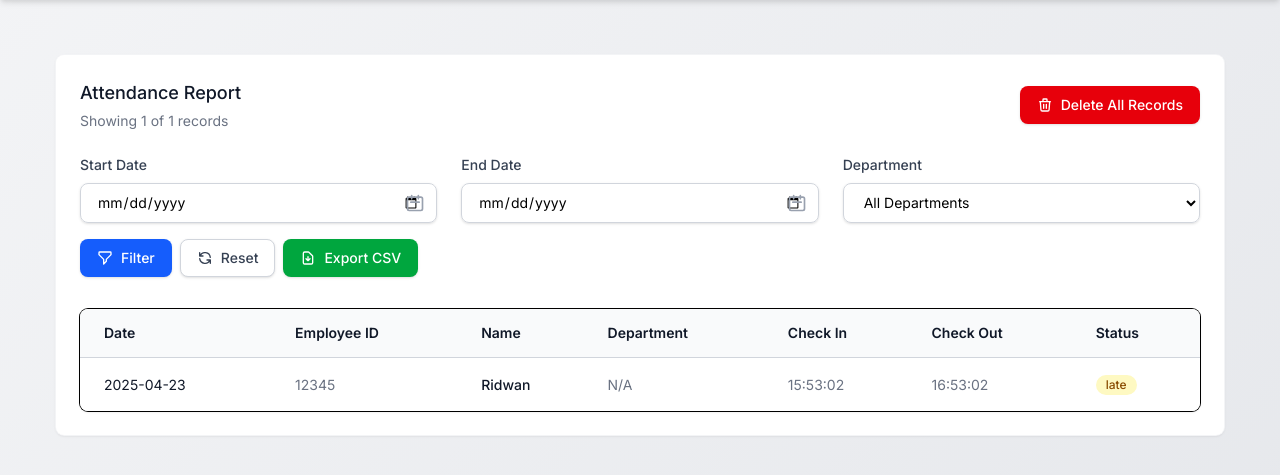
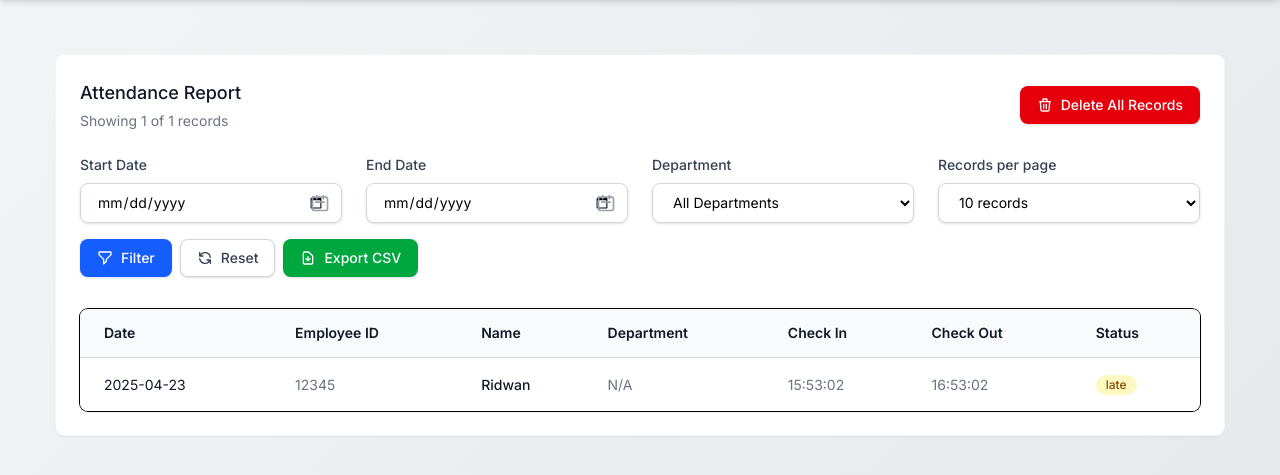
Before and after one commit to ridwanmubarok/smart-attendance, a Flask app: page /attendance/report in a window 1280 px wide. Shown: the part 65-540 px from the top of the page. Run offline with Flask 3, Linux system fonts and the light colour scheme; data comes from the database, SQL or seed files in the repository.

Commit message:
feat: enhance attendance report pagination and records per page selection

```diff
--- a/routes.py
+++ b/routes.py
@@ -128,7 +128,15 @@ def attendance_report():
 
     # Get page number from request, default to 1
     page = request.args.get('page', 1, type=int)
-    per_page = 10  # Number of records per page
+
+    # Get records per page, default to 10 but allow users to choose
+    per_page = request.args.get('per_page', 10, type=int)
+    # Limit per_page to reasonable max value only
+    if per_page > 100:
+        per_page = 100
+    # Ensure per_page is at least 1
+    if per_page < 1:
+        per_page = 1
 
     query = Attendance.query.join(Employee)
 
@@ -152,11 +160,20 @@ def attendance_report():
     # Get unique departments for filter
     departments = db.session.query(Employee.department).distinct().all()
 
+    # Calculate page ranges for larger datasets
+    page_range = 5  # Show 5 pages before and after current page
+    start_page = max(1, page - page_range)
+    end_page = min(pagination.pages, page + page_range)
+
     return render_template('attendance_report.html',
                          attendance_records=attendance_records,
                          pagination=pagination,
                          total_records=total_records,
-                         departments=[d[0] for d in departments if d[0]])
+                         departments=[d[0] for d in departments if d[0]],
+                         page=page,
+                         per_page=per_page,
+                         start_page=start_page,
+                         end_page=end_page)
 
 @app.route('/process_frame', methods=['POST'])
 def process_frame():
--- a/templates/attendance_report.html
+++ b/templates/attendance_report.html
@@ -26,7 +26,7 @@
 
             <!-- Filter Form -->
             <form method="GET" class="mb-8" id="filterForm">
-                <div class="grid grid-cols-1 sm:grid-cols-2 lg:grid-cols-3 gap-6 mb-4">
+                <div class="grid grid-cols-1 sm:grid-cols-2 lg:grid-cols-4 gap-6 mb-4">
                     <div class="space-y-2">
                         <label for="start_date" class="block text-sm font-medium text-gray-700">Start Date</label>
                         <div class="relative">
@@ -68,6 +68,19 @@
                             {% for dept in departments %}
                             <option value="{{ dept }}" {% if request.args.get('department')==dept %}selected{% endif %}>
                                 {{ dept }}
+                            </option>
+                            {% endfor %}
+                        </select>
+                    </div>
+
+                    <div class="space-y-2">
+                        <label for="per_page" class="block text-sm font-medium text-gray-700">Records per page</label>
+                        <select
+                            class="block w-full h-10 px-4 py-2.5 rounded-lg border border-gray-300 shadow-sm focus:ring-2 focus:ring-blue-500 focus:border-blue-500 sm:text-sm"
+                            id="per_page" name="per_page" onchange="this.form.submit()">
+                            {% for count in [10, 25, 50, 100] %}
+                            <option value="{{ count }}" {% if per_page==count %}selected{% endif %}>
+                                {{ count }} records
                             </option>
                             {% endfor %}
                         </select>
@@ -212,9 +225,30 @@
                     </div>
                     <div>
                         <nav class="isolate inline-flex -space-x-px rounded-md shadow-sm" aria-label="Pagination">
+                            <!-- First page button -->
+                            <button onclick="changePage(1)"
+                                class="relative inline-flex items-center rounded-l-md px-2 py-2 text-gray-400 ring-1 ring-inset ring-gray-300 hover:bg-gray-50 focus:z-20 focus:outline-offset-0 {{ 'opacity-50 cursor-not-allowed' if pagination.page == 1 }}"
+                                {{ 'disabled' if pagination.page == 1 }}>
+                                <span class="sr-only">First Page</span>
+                                <svg xmlns="http://www.w3.org/2000/svg" class="h-5 w-5" viewBox="0 0 20 20" fill="currentColor">
+                                    <path fill-rule="evenodd" d="M15.707 15.707a1 1 0 01-1.414 0l-5-5a1 1 0 010-1.414l5-5a1 1 0 111.414 1.414L11.414 10l4.293 4.293a1 1 0 010 1.414z" clip-rule="evenodd" />
+                                    <path fill-rule="evenodd" d="M7.707 15.707a1 1 0 01-1.414 0l-5-5a1 1 0 010-1.414l5-5a1 1 0 111.414 1.414L3.414 10l4.293 4.293a1 1 0 010 1.414z" clip-rule="evenodd" />
+                                </svg>
+                            </button>
+
+                            <!-- Previous page button -->
                             {% if pagination.has_prev %}
                             <button onclick="changePage({{ pagination.prev_num }})"
-                                class="relative inline-flex items-center rounded-l-md px-2 py-2 text-gray-400 ring-1 ring-inset ring-gray-300 hover:bg-gray-50 focus:z-20 focus:outline-offset-0">
+                                class="relative inline-flex items-center px-2 py-2 text-gray-400 ring-1 ring-inset ring-gray-300 hover:bg-gray-50 focus:z-20 focus:outline-offset-0">
+                                <span class="sr-only">Previous</span>
+                                <svg class="h-5 w-5" viewBox="0 0 20 20" fill="currentColor" aria-hidden="true">
+                                    <path fill-rule="evenodd"
+                                        d="M12.79 5.23a.75.75 0 01-.02 1.06L8.832 10l3.938 3.71a.75.75 0 11-1.04 1.08l-4.5-4.25a.75.75 0 010-1.08l4.5-4.25a.75.75 0 011.06.02z"
+                                        clip-rule="evenodd" />
+                                </svg>
+                            </button>
+                            {% else %}
+                            <button class="relative inline-flex items-center px-2 py-2 text-gray-300 ring-1 ring-inset ring-gray-300 cursor-not-allowed" disabled>
                                 <span class="sr-only">Previous</span>
                                 <svg class="h-5 w-5" viewBox="0 0 20 20" fill="currentColor" aria-hidden="true">
                                     <path fill-rule="evenodd"
@@ -224,23 +258,35 @@
                             </button>
                             {% endif %}
 
-                            {% for page in pagination.iter_pages() %}
-                            {% if page %}
+                            <!-- Page number buttons - using optimized range -->
+                            {% if start_page > 1 %}
+                            <span class="relative inline-flex items-center px-4 py-2 text-sm font-semibold text-gray-700 ring-1 ring-inset ring-gray-300 focus:outline-offset-0">...</span>
+                            {% endif %}
+
+                            {% for page in range(start_page, end_page + 1) %}
                             <button onclick="changePage({{ page }})"
                                 class="relative inline-flex items-center px-4 py-2 text-sm font-semibold {% if page == pagination.page %}z-10 bg-blue-600 text-white focus-visible:outline focus-visible:outline-2 focus-visible:outline-offset-2 focus-visible:outline-blue-600{% else %}text-gray-900 ring-1 ring-inset ring-gray-300 hover:bg-gray-50 focus:outline-offset-0{% endif %}">
                                 {{ page }}
                             </button>
-                            {% else %}
-                            <span
-                                class="relative inline-flex items-center px-4 py-2 text-sm font-semibold text-gray-700 ring-1 ring-inset ring-gray-300 focus:outline-offset-0">
-                                ...
-                            </span>
-                            {% endif %}
                             {% endfor %}
 
+                            {% if end_page < pagination.pages %}
+                            <span class="relative inline-flex items-center px-4 py-2 text-sm font-semibold text-gray-700 ring-1 ring-inset ring-gray-300 focus:outline-offset-0">...</span>
+                            {% endif %}
+
+                            <!-- Next page button -->
                             {% if pagination.has_next %}
                             <button onclick="changePage({{ pagination.next_num }})"
-                                class="relative inline-flex items-center rounded-r-md px-2 py-2 text-gray-400 ring-1 ring-inset ring-gray-300 hover:bg-gray-50 focus:z-20 focus:outline-offset-0">
+                                class="relative inline-flex items-center px-2 py-2 text-gray-400 ring-1 ring-inset ring-gray-300 hover:bg-gray-50 focus:z-20 focus:outline-offset-0">
+                                <span class="sr-only">Next</span>
+                                <svg class="h-5 w-5" viewBox="0 0 20 20" fill="currentColor" aria-hidden="true">
+                                    <path fill-rule="evenodd"
+                                        d="M7.21 14.77a.75.75 0 01.02-1.06L11.168 10 7.23 6.29a.75.75 0 111.04-1.08l4.5 4.25a.75.75 0 010 1.08l-4.5 4.25a.75.75 0 01-1.06-.02z"
+                                        clip-rule="evenodd" />
+                                </svg>
+                            </button>
+                            {% else %}
+                            <button class="relative inline-flex items-center px-2 py-2 text-gray-300 ring-1 ring-inset ring-gray-300 cursor-not-allowed" disabled>
                                 <span class="sr-only">Next</span>
                                 <svg class="h-5 w-5" viewBox="0 0 20 20" fill="currentColor" aria-hidden="true">
                                     <path fill-rule="evenodd"
@@ -249,6 +295,17 @@
                                 </svg>
                             </button>
                             {% endif %}
+
+                            <!-- Last page button -->
+                            <button onclick="changePage({{ pagination.pages }})"
+                                class="relative inline-flex items-center rounded-r-md px-2 py-2 text-gray-400 ring-1 ring-inset ring-gray-300 hover:bg-gray-50 focus:z-20 focus:outline-offset-0 {{ 'opacity-50 cursor-not-allowed' if pagination.page == pagination.pages }}"
+                                {{ 'disabled' if pagination.page == pagination.pages }}>
+                                <span class="sr-only">Last Page</span>
+                                <svg xmlns="http://www.w3.org/2000/svg" class="h-5 w-5" viewBox="0 0 20 20" fill="currentColor">
+                                    <path fill-rule="evenodd" d="M10.293 15.707a1 1 0 010-1.414L14.586 10l-4.293-4.293a1 1 0 111.414-1.414l5 5a1 1 0 010 1.414l-5 5a1 1 0 01-1.414 0z" clip-rule="evenodd" />
+                                    <path fill-rule="evenodd" d="M4.293 15.707a1 1 0 010-1.414L8.586 10 4.293 5.707a1 1 0 011.414-1.414l5 5a1 1 0 010 1.414l-5 5a1 1 0 01-1.414 0z" clip-rule="evenodd" />
+                                </svg>
+                            </button>
                         </nav>
                     </div>
                 </div>
```
